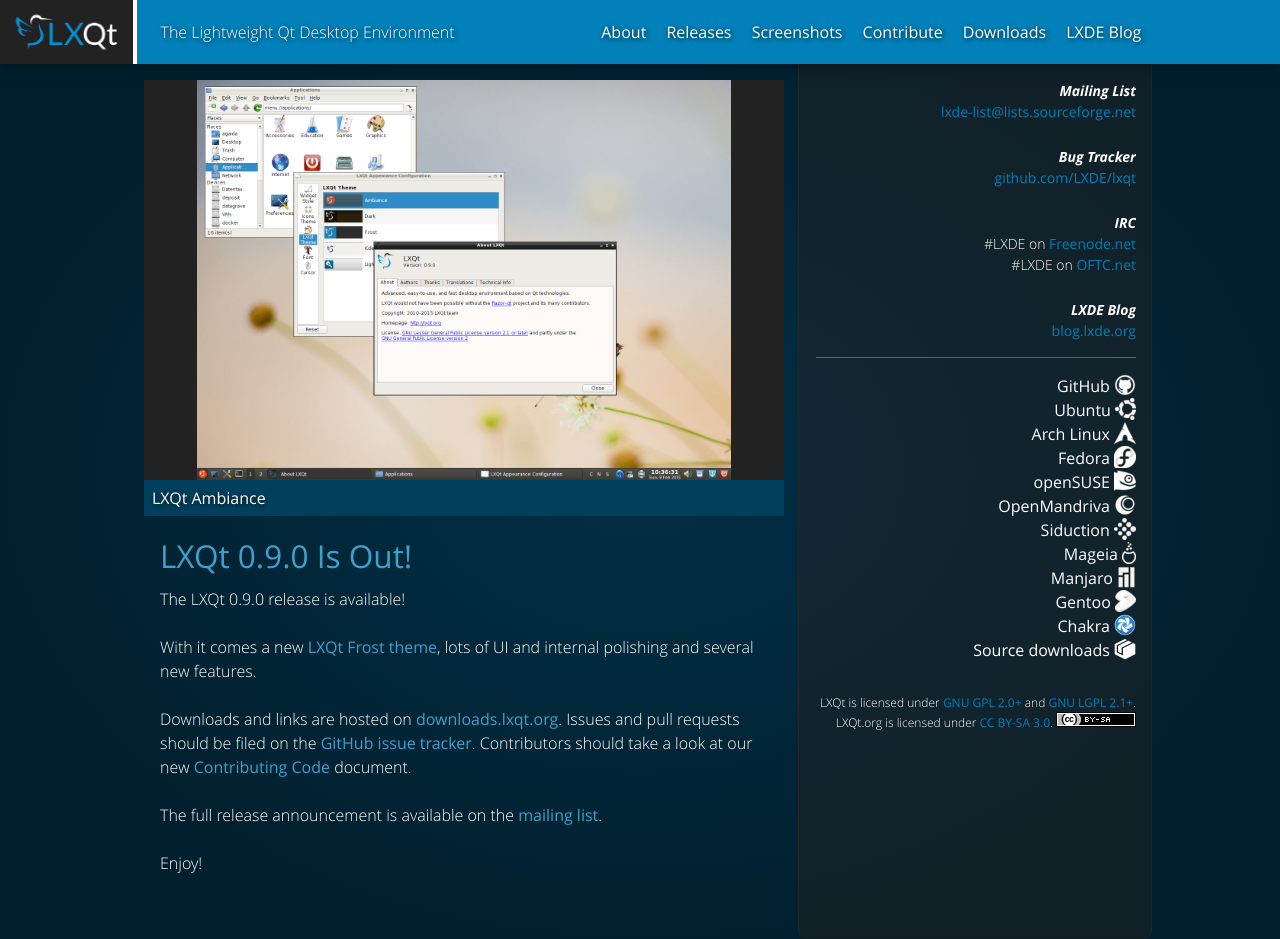
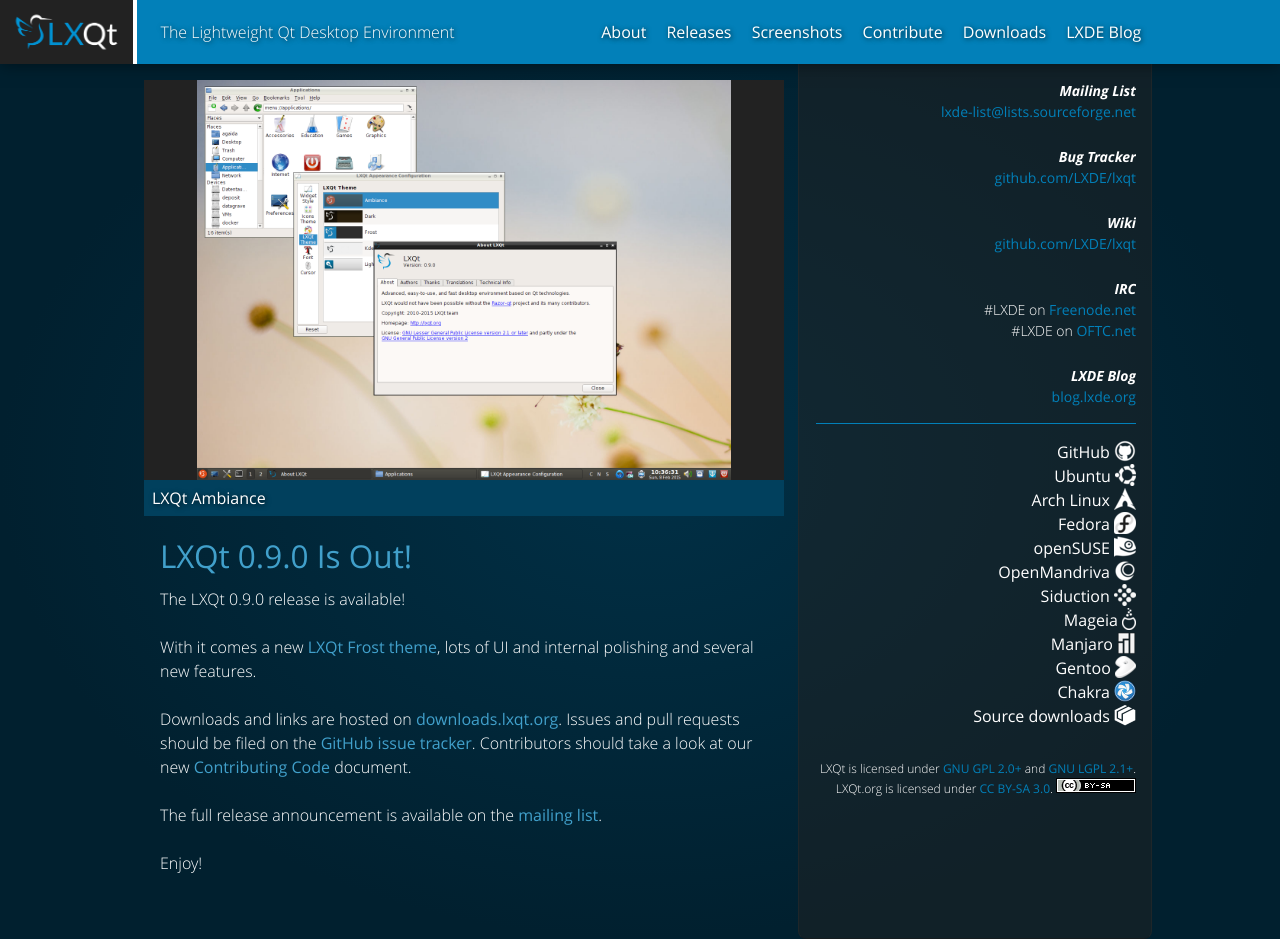
Before and after one commit to lxqt/lxqt.github.io, a Jekyll site: the page built from index.html, in a window 1280 px wide. Built offline with Jekyll 4.4.1, drawn with Linux system fonts in a browser that asks for light colours.

Commit message:
Add link to Wiki
Fixes lxde/lxqt#670.

```diff
--- a/_includes/links.html
+++ b/_includes/links.html
@@ -22,6 +22,12 @@
 										<p><a href="https://github.com/LXDE/lxqt/issues">github.com/LXDE/lxqt</a></p>
 									</dd>
 									<dt>
+										<p>Wiki</p>
+									</dt>
+									<dd>
+										<p><a href="https://github.com/lxde/lxqt/wiki">github.com/LXDE/lxqt</a></p>
+									</dd>
+									<dt>
 										<p>IRC</p>
 									</dt>
 									<dd>
```
